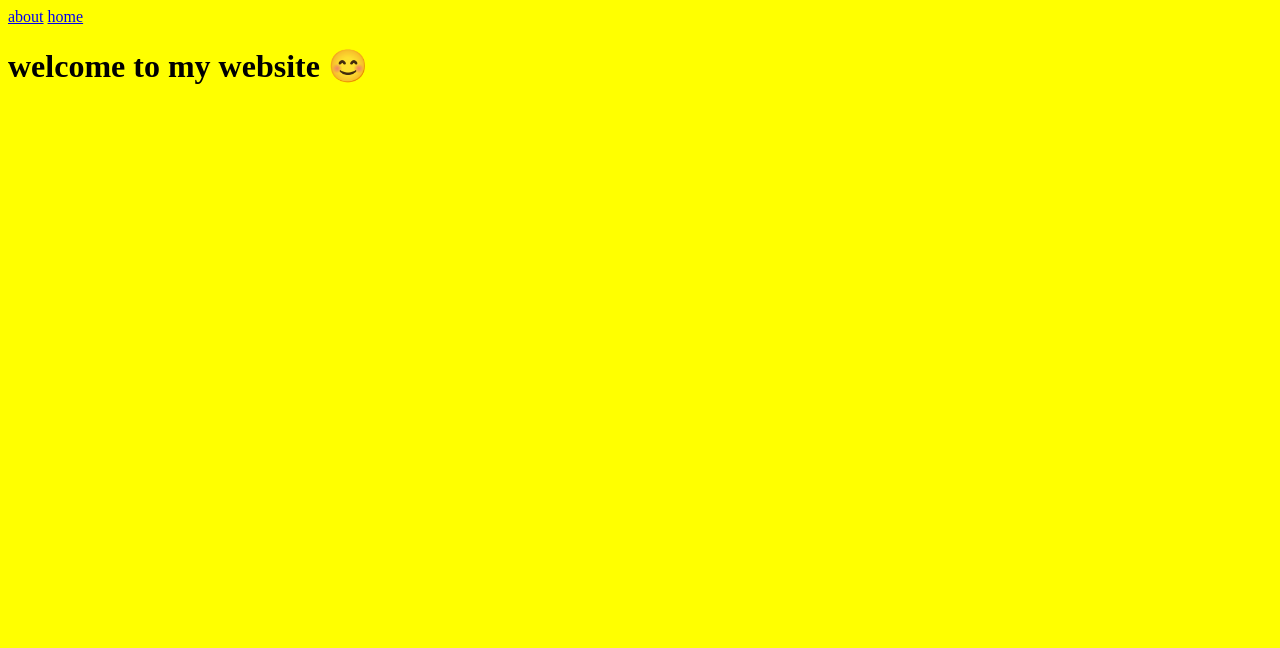
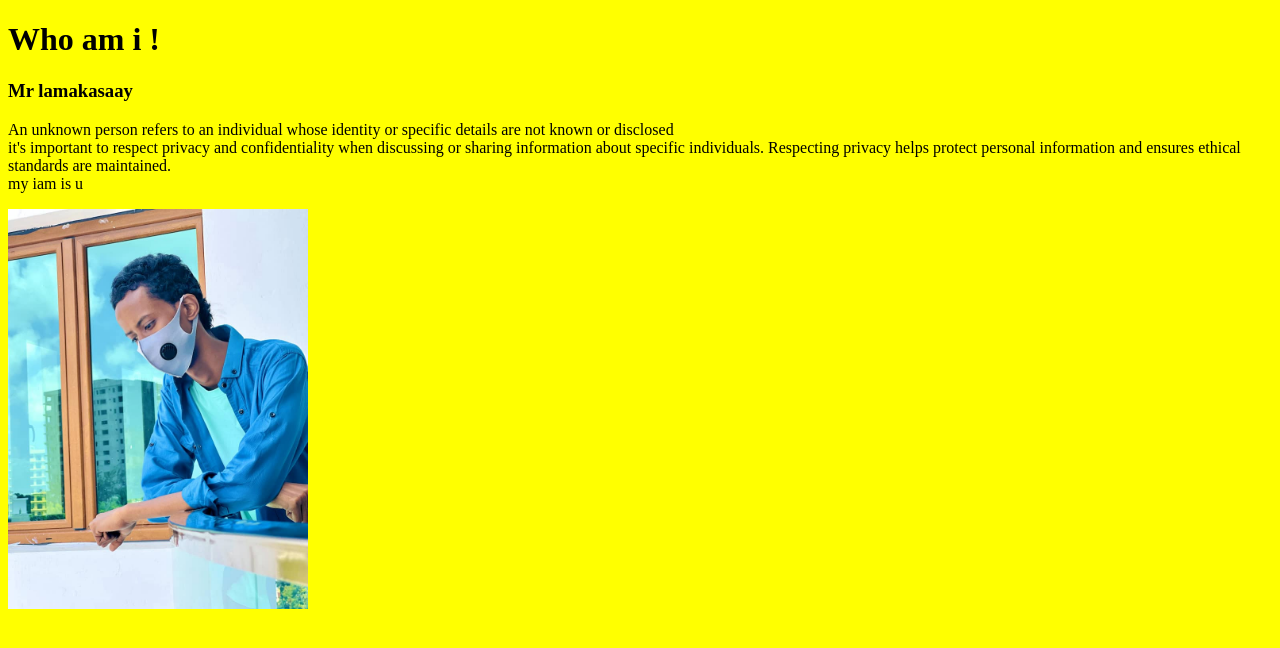
Before and after one commit to Faisalzakaia11/zaki-matan, a plain HTML site: page index.html in a window 1280 px wide. Drawn offline with Linux system fonts and the light colour scheme.

Commit message:
Add files via upload

```diff
--- a/index.html
+++ b/index.html
@@ -3,13 +3,19 @@
 <head>
     <meta charset="UTF-8">
     <meta name="viewport" content="width=device-width, initial-scale=1.0">
-    <title>My website</title>
+    <title>Document</title>
     <link rel="stylesheet" href="assig.css">
-    <a href="index.html">about</a>
-    <a href="assig.html">home</a>
 </head>
 <body>
-    <h1>welcome to my website 😊</h1>
 
+    <div class="khan">
+        <div class="pro1">
+            <h1>Who am i !</h1>
+            <h3>Mr lamakasaay</h3>
+            <p>An unknown person refers to an individual whose identity or specific details are not known or disclosed <br> it's important to respect privacy and confidentiality when discussing or sharing information about specific individuals. Respecting privacy helps protect personal information and ensures ethical standards are maintained. <br>my iam is u </p>
+             <img src="87.jpg">
+        </div>
+
+    </div>
 </body>
 </html>
```
